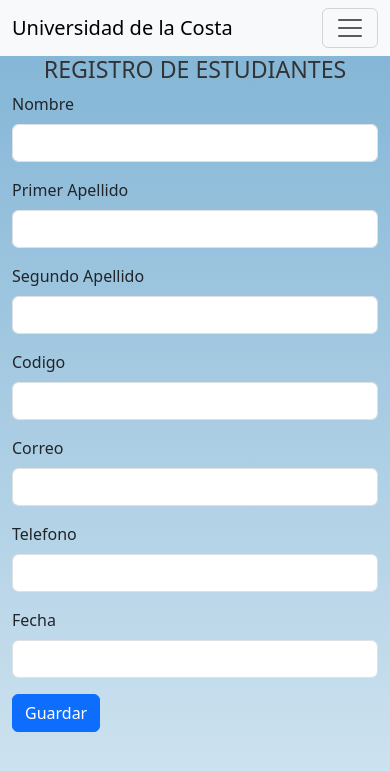
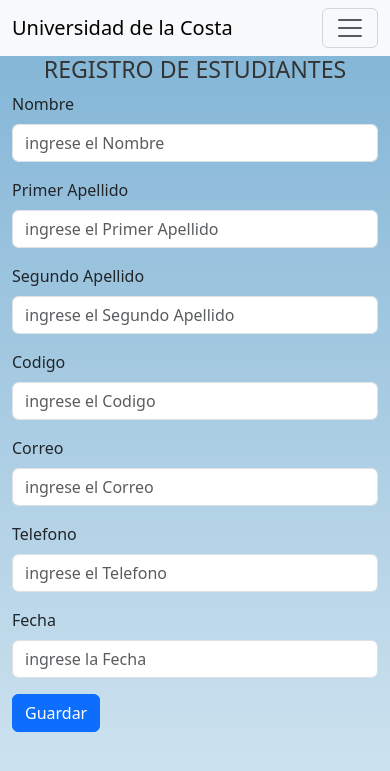
Before and after one commit to ivanlafa/API_PYTHON_MYSQL, a Flask app: page /frmEstudiante in a window 390 px wide. Shown: the top 771 px of the page. Run offline with Flask 3, Linux system fonts and the light colour scheme; some libraries are stand-ins or nearby versions.

Commit message:
cambios -> agg placeholder y responsive

```diff
--- a/templates/frmEstudiante.html
+++ b/templates/frmEstudiante.html
@@ -5,38 +5,38 @@
 
           <div class="mb-3">
             <label for="nombre" class="form-label">Nombre</label>
-            <input type="text" class="form-control" id="nombre" name="nombre">
+            <input placeholder="ingrese el Nombre" type="text" class="form-control" id="nombre" name="nombre">
           </div>
 
           <div class="mb-3">
             <label for="primerApellido" class="form-label">Primer Apellido</label>
-            <input type="text" class="form-control" id="primerApellido" name="primerApellido">
+            <input placeholder="ingrese el Primer Apellido" type="text" class="form-control" id="primerApellido" name="primerApellido">
           </div>
 
 
           <div class="mb-3">
             <label for="segundoApellido" class="form-label">Segundo Apellido</label>
-            <input type="text" class="form-control" id="segundoApellido" name="segundoApellido">
+            <input placeholder="ingrese el Segundo Apellido" type="text" class="form-control" id="segundoApellido" name="segundoApellido">
           </div>
 
           <div class="mb-3">
             <label for="codigo" class="form-label">Codigo</label>
-            <input type="text" class="form-control" id="codigo" name="codigo">
+            <input placeholder="ingrese el Codigo" type="text" class="form-control" id="codigo" name="codigo">
           </div>
 
           <div class="mb-3">
             <label for="correo" class="form-label">Correo</label>
-            <input type="text" class="form-control" id="correo" name="correo">
+            <input  placeholder="ingrese el Correo" type="text" class="form-control" id="correo" name="correo">
           </div>
 
           <div class="mb-3">
             <label for="telefono" class="form-label">Telefono</label>
-            <input type="text" class="form-control" id="telefono" name="telefono">
+            <input placeholder="ingrese el Telefono" type="text" class="form-control" id="telefono" name="telefono">
           </div>
 
           <div class="mb-3">
             <label for="fecha" class="form-label">Fecha</label>
-            <input type="text" class="form-control" id="fecha" name="fecha">
+            <input placeholder="ingrese la Fecha" type="text" class="form-control" id="fecha" name="fecha">
           </div>
 
 
```
Also changed, not shown: templates/AdmEstudiante.html (+14 -0 lines).
